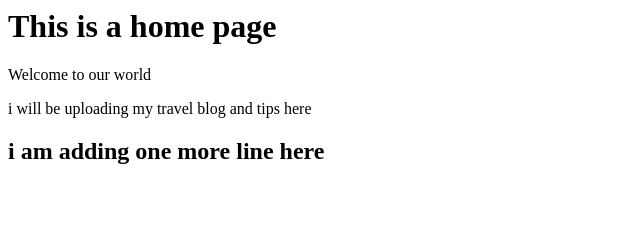
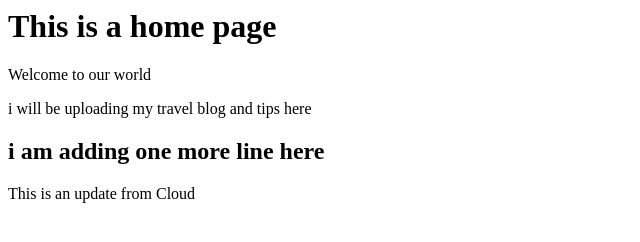
Before and after one commit to suzannaing/GMS.com, a plain HTML site: page index.htm in a window 1280 px wide. Shown: the whole page, without its empty margins (0-640 px from the left). Drawn offline with Linux system fonts and the light colour scheme.

Commit message:
Update index.htm
updating from cloud

```diff
--- a/index.htm
+++ b/index.htm
@@ -6,6 +6,6 @@
 <p>Welcome to our world</p>
 <p>i will be uploading my travel blog and tips here </p>
 <h2>i am adding one more line here</h2>
-
+This is an update from Cloud
 </body>
 </html>
```
